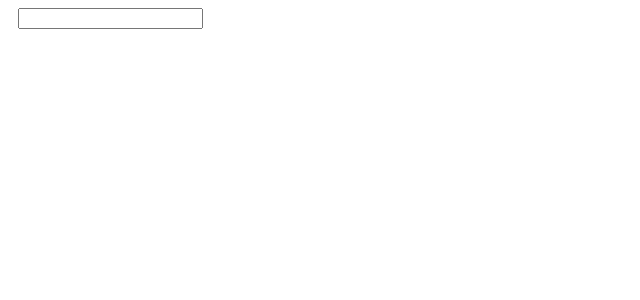
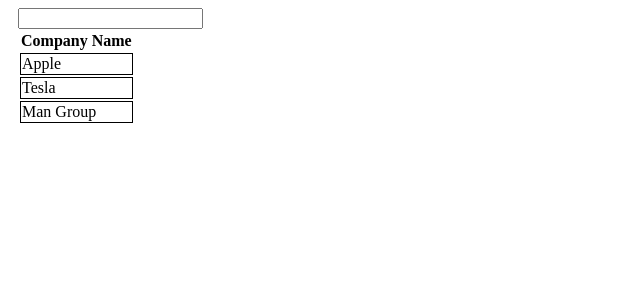
Before and after one commit to valentin-aleksandrov/esg-scores, a React (Vite) app: page / in a window 1280 px wide. Shown: the top 300 px of the page, without its empty margins (0-640 px from the left). Built offline with nearby package versions, Linux system fonts and the light colour scheme; data requests are answered from the project's data file.

Commit message:
implement search functionality

```diff
--- a/db.json
+++ b/db.json
@@ -1,7 +1,7 @@
 {
   "companies": [
     {
-      "company": "Company A",
+      "company": "Apple",
       "esg_scores": [
         {
           "date": "2023-01-01",
@@ -18,7 +18,7 @@
       ]
     },
     {
-      "company": "Company B",
+      "company": "Tesla",
       "esg_scores": [
         {
           "date": "2023-01-01",
@@ -35,7 +35,7 @@
       ]
     },
     {
-      "company": "Company C",
+      "company": "Man Group",
       "esg_scores": [
         {
           "date": "2023-01-01",
--- a/src/App.tsx
+++ b/src/App.tsx
@@ -1,5 +1,6 @@
 import { useState, useEffect } from 'react'
 import { SearchBar } from './SearchBar'
+import { CompaniesDashboard } from './CompaniesDashboard'
 
 interface ESG_Score {
   date: string
@@ -7,9 +8,9 @@
   social: number
   governance: number
 }
-interface Company {
+export interface Company {
   company: string
-  esg_score: [ESG_Score]
+  esg_score: Array<ESG_Score>
 }
 
 function App() {
@@ -27,7 +28,15 @@
   return (
     <div className="app">
       <SearchBar onChange={(searchTerm) => setSearchedCompanies(searchTerm)} />
-      {searchedCompanies}
+      <CompaniesDashboard>
+        {companies
+          .map(({ company }) => company)
+          .filter((company) =>
+            company
+              .toLocaleLowerCase()
+              .includes(searchedCompanies.trim().toLocaleLowerCase()),
+          )}
+      </CompaniesDashboard>
     </div>
   )
 }
--- /dev/null
+++ b/src/CompaniesDashboard.tsx
@@ -0,0 +1,23 @@
+interface CompaniesDashboardProps {
+  children: Array<string>
+}
+export const CompaniesDashboard = ({ children }: CompaniesDashboardProps) => {
+  return (
+    <table>
+      <thead>
+        <tr>
+          <th>Company Name</th>
+        </tr>
+      </thead>
+      <tbody>
+        {children.map((company) => {
+          return (
+            <tr key={company}>
+              <td>{company}</td>
+            </tr>
+          )
+        })}
+      </tbody>
+    </table>
+  )
+}
--- a/src/index.css
+++ b/src/index.css
@@ -2,3 +2,11 @@
   margin-left: 10px;
   margin-right: 10px;
 }
+
+td {
+  border: 1px solid black;
+}
+
+td:hover {
+  background-color: azure;
+}
```
